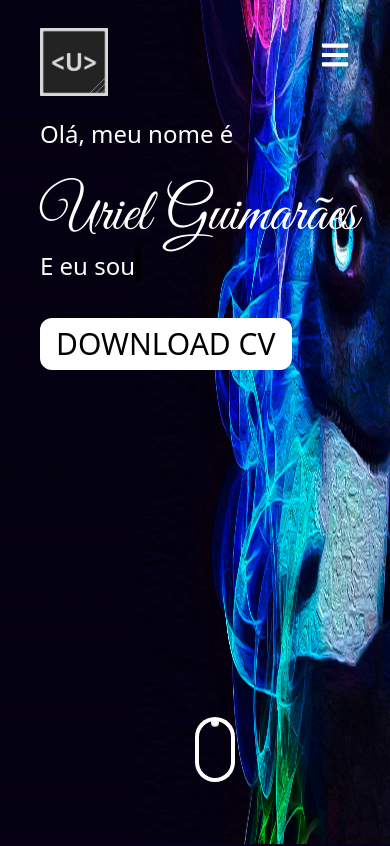
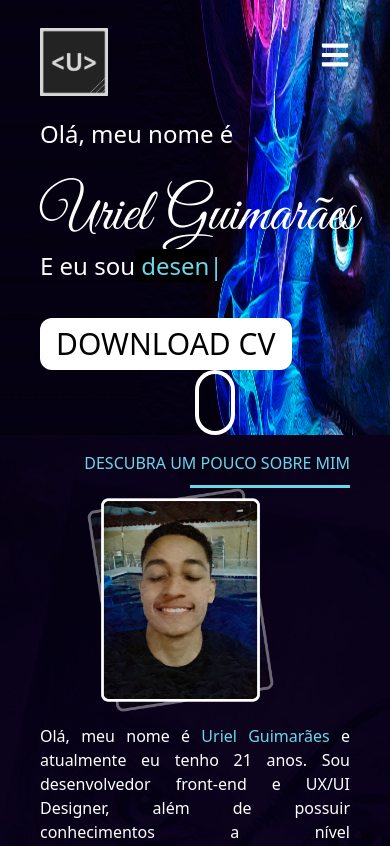
Before and after one commit to UrielGui/website, a Next.js app: page / in a window 390 px wide. Shown: the top 846 px of the page. Built offline with nearby package versions, Linux system fonts and the light colour scheme.

Commit message:
Corrigi problemas de responsividade

```diff
--- a/pages/habilidades/index.jsx
+++ b/pages/habilidades/index.jsx
@@ -5,7 +5,7 @@ export default function Habilidades() {
     return (
         <section id="habilidades" className="h-full">
             <div className="h-full bg-habilidades-background bg-no-repeat bg-cover bg-center bg-fixed">
-                <div className="pl-10 pt-4">
+                <div className="pl-10 pt-4 md:h-screen">
                     <TextPage titulo="Confira minhas habilidades" />
                     <div className="flex justify-center mt-20">
                         <h1 className="text-white text-3xl 2xl:text-4xl">Experiência de Trabalho</h1>
--- a/pages/header/index.jsx
+++ b/pages/header/index.jsx
@@ -5,10 +5,12 @@ import { Link } from "react-scroll";
 export default function Header() {
   return (
     <section id="header" className="h-full">
-      <div className="w-full h-full absolute bg-home-background bg-no-repeat bg-cover bg-center zoombg"></div>
-      <Menu />
-      <TextBox />
-      <Link to="sobre"><span className="icon-scroll"></span></Link>
+      <div className="sm:h-screen">
+        <div className="w-full h-full absolute bg-home-background bg-no-repeat bg-cover bg-center zoombg hide-z"></div>
+        <Menu />
+        <TextBox />
+        <Link to="sobre"><span className="icon-scroll"></span></Link>
+      </div>
     </section>
   )
 }
--- a/pages/sobre/index.jsx
+++ b/pages/sobre/index.jsx
@@ -5,7 +5,7 @@ export default function Sobre() {
     return (
         <section id="sobre" className="h-full">
             <div className="h-full bg-sobre-background bg-no-repeat bg-cover bg-center">
-                <div className="pl-10 pt-4">
+                <div className="pl-10 pt-4 md:h-screen">
                     <TextPage titulo="Descubra um pouco sobre mim" />
                     <div className="flex flex-col md:flex-row md:space-x-12">
                         <div className="bg-sobre-foto bg-no-repeat bg-center bg-contain w-4/5 md:w-1/3 md:mt-10 rounded-3xl s-bg-1 s-bg-2">
--- a/styles/styles.css
+++ b/styles/styles.css
@@ -1,13 +1,5 @@
 :root {
   background-color: #0c0719;
-}
-
-html,
-body,
-body > div:first-child,
-div#__next,
-div#__next > div {
-  height: 100%;
 }
 
 *:focus {
@@ -326,6 +318,7 @@ div#__next > div {
 
 /* --------------- Full Page Animation --------------- */
 
+@media (min-width: 450px) {
   html {
     scroll-snap-type: y mandatory;
     scroll-behavior: smooth;
@@ -333,6 +326,7 @@ html {
 
   section {
     scroll-snap-align: start;
+  }
 }
 
 /* --------------- Blinking cursor --------------- */
@@ -425,3 +419,7 @@ section {
   padding: 2px 10px !important;
   font-size: 0.96rem;
 }
+
+.hide-z {
+  z-index: -1;
+}
```
Lines whose indentation alone changed are shown as unchanged.
